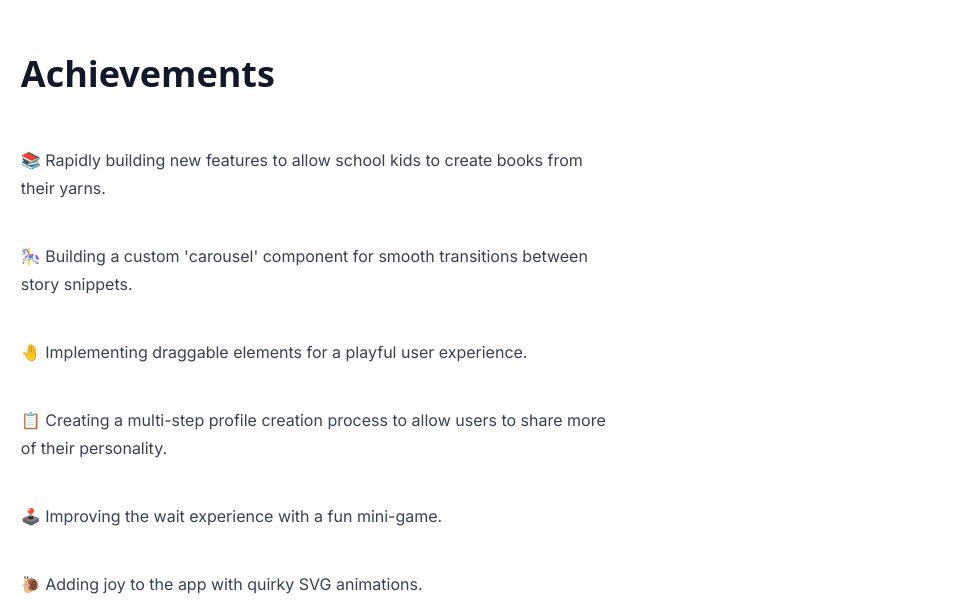
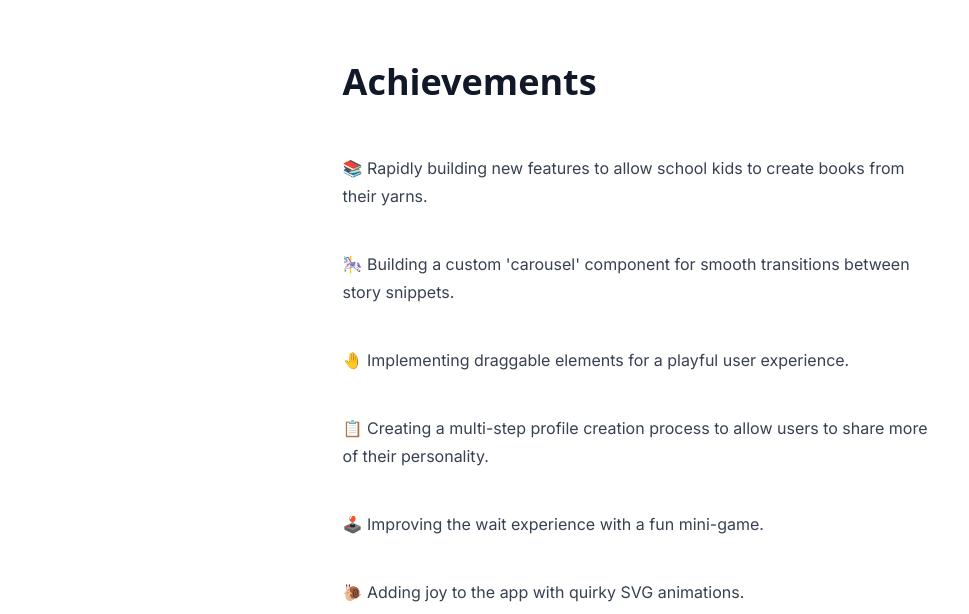
Before and after one commit to Peafield/peafield-dev, a Next.js app: page /portfolio-redo in a window 1280 px wide. Shown: the part 4962-5576 px from the top of the page, without its empty margins (0-969 px from the left). Built offline with nearby package versions, Linux system fonts and the light colour scheme.

Commit message:
Refactor PortfolioItemsSections footer for improved layout and responsiveness; enhance achievements display

```diff
--- a/src/components/portfolio-redo/PortfolioItemsSections.tsx
+++ b/src/components/portfolio-redo/PortfolioItemsSections.tsx
@@ -43,11 +43,13 @@ const PortfolioItemSections = ({
           {/* Portfolio Content */}
         </section>
         {/* Bottom Info */}
-        <footer className="prose dark:prose-invert min-h-[70vh] flex flex-col mx-2">
-          <h1>Achievements</h1>
-          {portfolioItem.achievements.map((item, index) => (
-            <p key={index}>{item.description}</p>
-          ))}
+        <footer className="h-[70vh] w-full flex items-center justify-center">
+          <div className="prose dark:prose-invert size-full flex flex-col mx-2 xl:item-center xl:justify-center">
+            <h1>Achievements</h1>
+            {portfolioItem.achievements.map((item, index) => (
+              <p key={index}>{item.description}</p>
+            ))}
+          </div>
         </footer>
       </article>
       {/* Progress Bar */}
```
